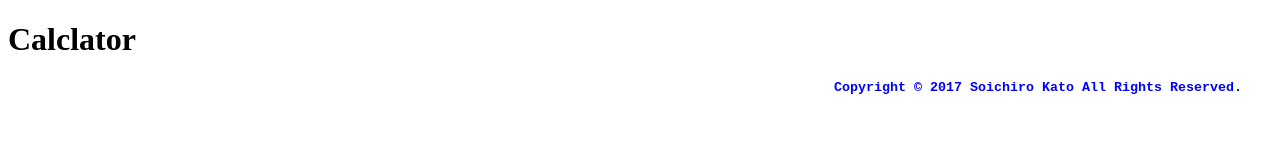
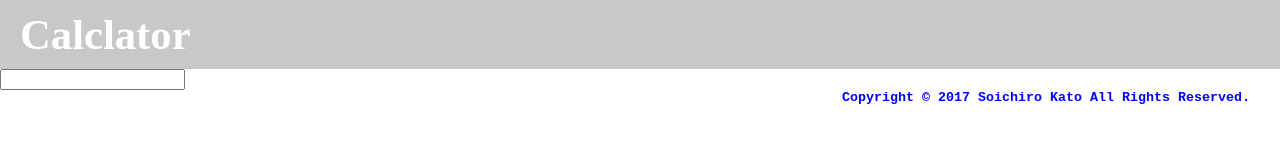
Before and after one commit to k-so16/Calc, a plain HTML site: page index.html in a window 1280 px wide. Drawn offline with Linux system fonts and the light colour scheme.

Commit message:
added header and changed style

```diff
--- a/index.html
+++ b/index.html
@@ -7,7 +7,13 @@
   </head>
 
   <body>
-    <h1>Calclator</h1>
+    <header>
+      <h1>Calclator</h1>
+    </header>
+
+    <form>
+      <input type="text" id="expression">
+    </form>
 
     <footer>
       <div id="copy">
--- a/style.css
+++ b/style.css
@@ -1,4 +1,29 @@
 @charset "utf-8";
+
+html {
+  height: 100%;
+}
+
+body {
+  height: 100%;
+  margin: 0px;
+  padding: 0px;
+}
+
+header {
+  margin: 0px;
+  padding: 0px;
+
+  background: #c8c8c8;
+}
+
+header h1 {
+  margin: 0px 20px;
+  padding: 10px 0px;
+
+  color: #ffffff;
+  font-size: 32pt;
+}
 
 #copy {
   margin: 0px 30px;
```
